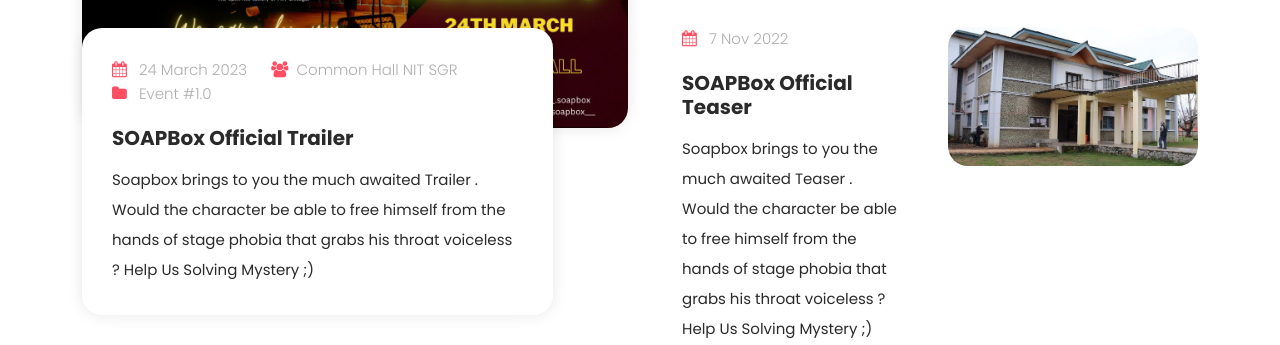
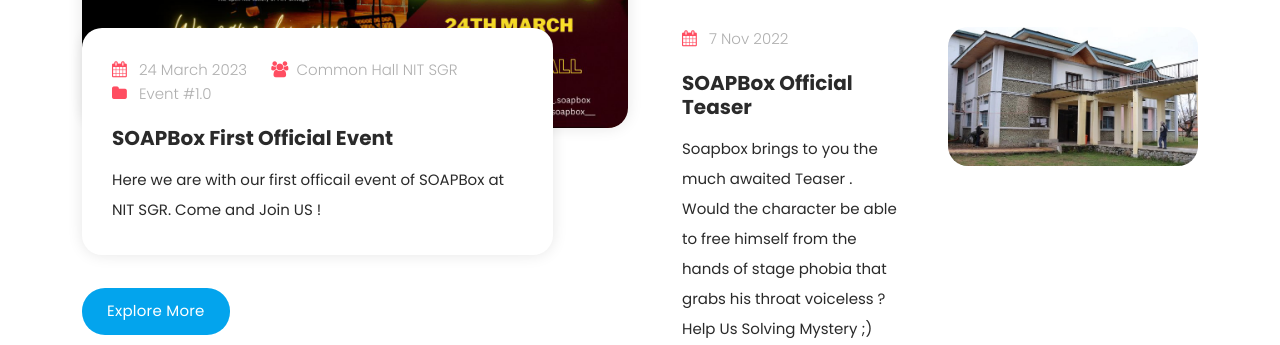
Before and after one commit to JameeBashir1/soapbox, a plain HTML site: page index.html in a window 1280 px wide. Shown: the part 3422-3767 px from the top of the page. Drawn offline with Linux system fonts and the light colour scheme.

Commit message:
Update index.html

```diff
--- a/index.html
+++ b/index.html
@@ -283,9 +283,8 @@ https://templatemo.com/tm-562-space-dynamic
                   <li><i class="fa fa-users"></i>Common Hall NIT SGR</li>
                   <li><i class="fa fa-folder"></i> Event #1.0</li>
                 </ul>
-                <a href="#"><h4>SOAPBox Official Trailer </h4></a>
-                <p>Soapbox brings to you the much awaited Trailer . Would the character be able to free himself from the hands of stage phobia that grabs his throat voiceless ?
-                  Help Us Solving Mystery ;)</p>
+                <a href="#"><h4>SOAPBox First Official Event</h4></a>
+                <p>Here we are with our first officail event of SOAPBox at NIT SGR. Come and Join US !</p>
                 <div class="main-blue-button">
                   <a href="https://www.youtube.com/channel/UCxdkBZlaltOqUf6pQMWB0fA">Explore More</a>
 <!--                   https://www.youtube.com/channel/UCxdkBZlaltOqUf6pQMWB0fA -->
```
